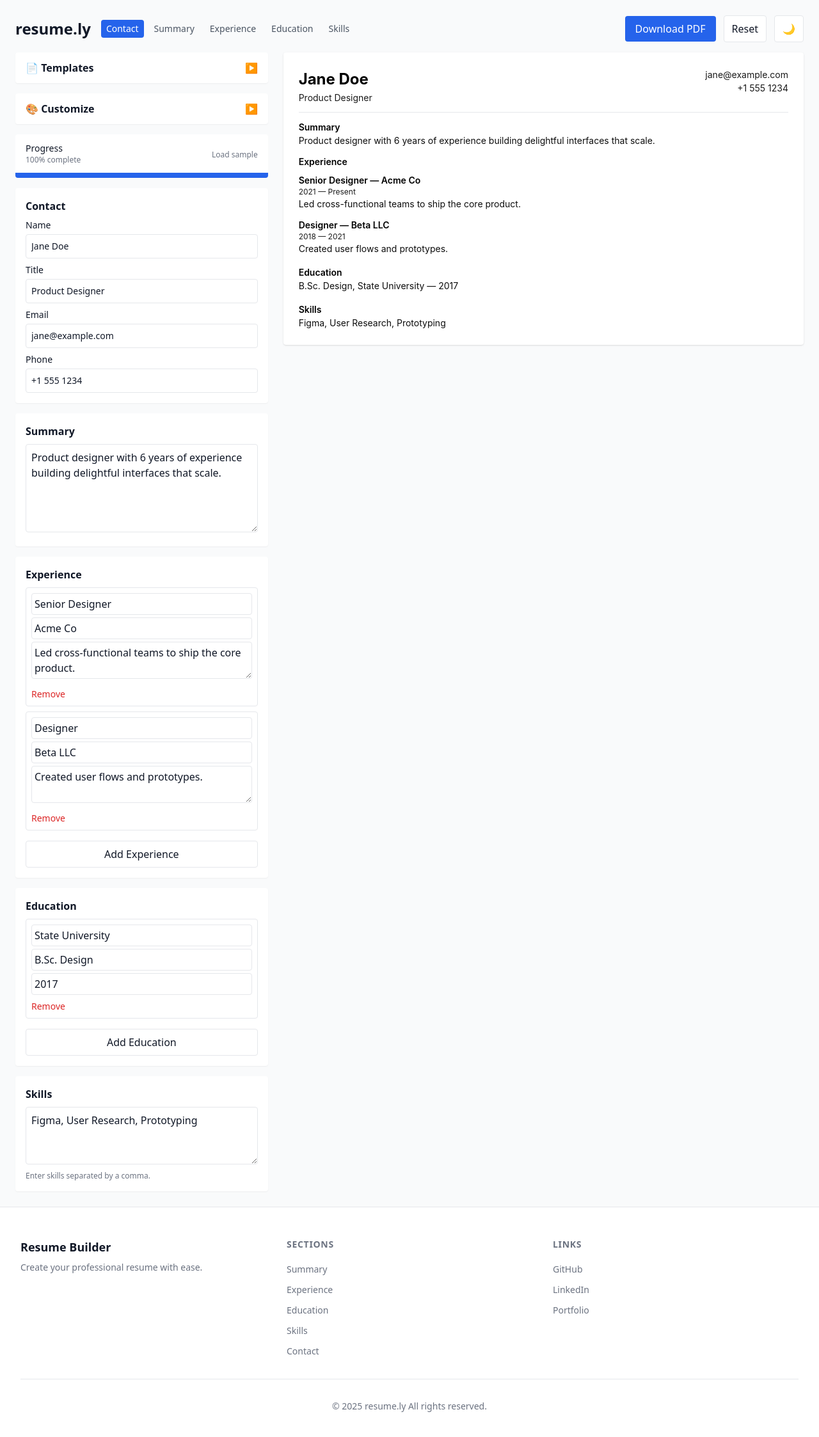
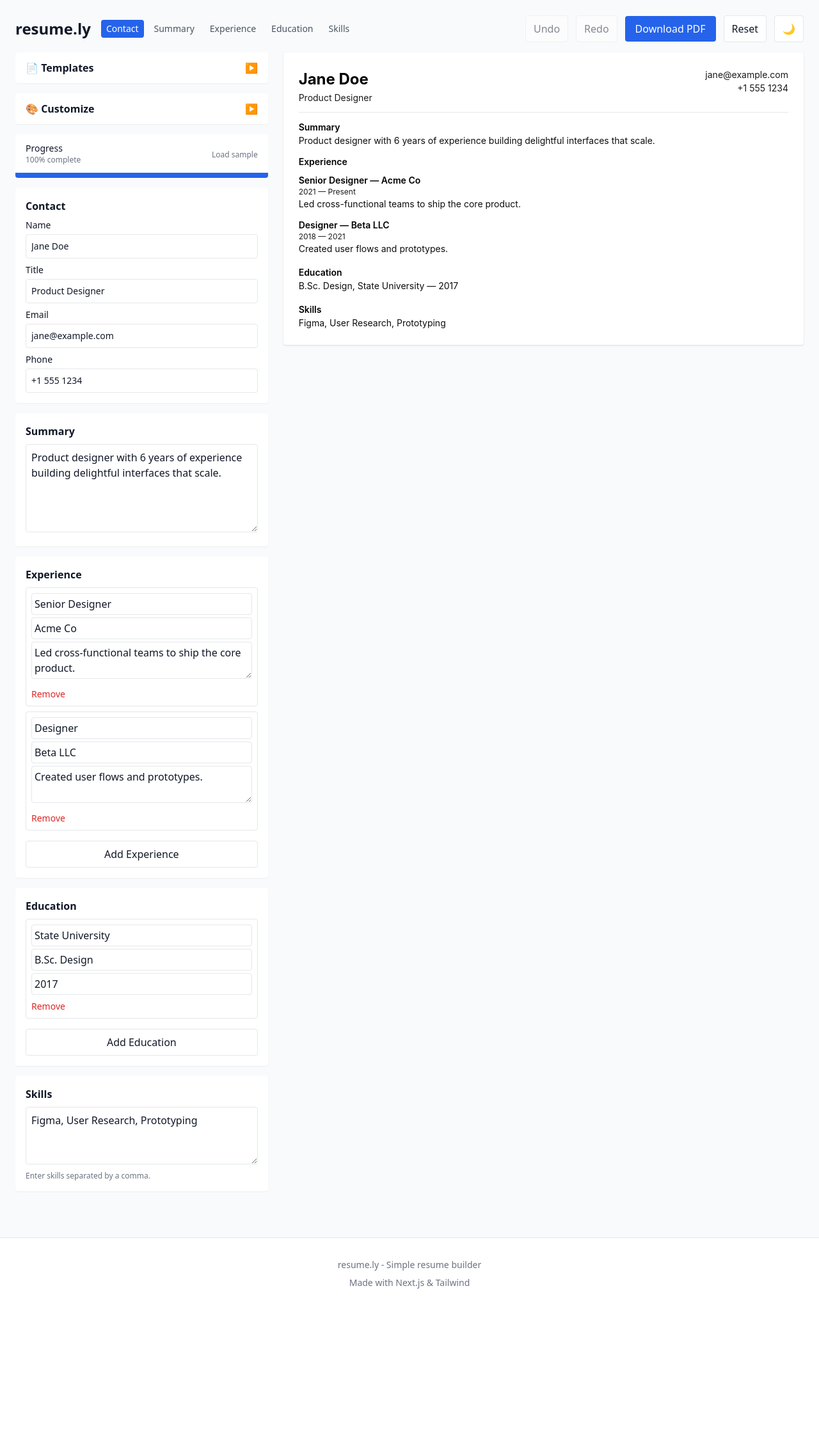
Before and after one commit to notproddd/resume.ly, a Next.js app: page / in a window 1280 px wide. Shown: the top 2246 px of the page at 64% size. After the commit the page ends 2047 px from the top, so only its background shows below. Built offline with nearby package versions, Linux system fonts and the light colour scheme.

Commit message:
Undo and redo

```diff
--- a/components/CustomizationPanel.js
+++ b/components/CustomizationPanel.js
@@ -2,7 +2,6 @@ import { useState } from 'react';
 
 export default function CustomizationPanel({ customization, onChange }) {
   const [isExpanded, setIsExpanded] = useState(false);
-
   const colorPresets = [
     { name: 'Classic Gray', value: '#1f2937' },
     { name: 'Blue', value: '#2563eb' },
@@ -50,7 +49,6 @@ export default function CustomizationPanel({ customization, onChange }) {
 
       {isExpanded && (
         <div className="p-4 border-t space-y-4">
-          {/* Font Size */}
           <div>
             <label className="block text-sm font-medium mb-2">Font Size</label>
             <div className="flex gap-2">
@@ -70,7 +68,6 @@ export default function CustomizationPanel({ customization, onChange }) {
             </div>
           </div>
 
-          {/* Color Presets */}
           <div>
             <label className="block text-sm font-medium mb-2">Primary Color</label>
             <div className="grid grid-cols-4 gap-2 mb-2">
@@ -89,7 +86,6 @@ export default function CustomizationPanel({ customization, onChange }) {
                 />
               ))}
             </div>
-            {/* Custom Color Picker */}
             <div className="flex items-center gap-2">
               <input
                 type="color"
@@ -108,7 +104,6 @@ export default function CustomizationPanel({ customization, onChange }) {
             </div>
           </div>
 
-          {/* Section Order */}
           <div>
             <label className="block text-sm font-medium mb-2">Section Order</label>
             <div className="space-y-2">
--- a/components/Footer.js
+++ b/components/Footer.js
@@ -1,72 +1,10 @@
 export default function Footer() {
-  const sections = [
-    { name: 'Summary', href: '#summary' },
-    { name: 'Experience', href: '#experience' },
-    { name: 'Education', href: '#education' },
-    { name: 'Skills', href: '#skills' },
-    { name: 'Contact', href: '#contact' },
-  ];
-
-  const socialLinks = [
-    { name: 'GitHub', href: '#' },
-    { name: 'LinkedIn', href: '#' },
-    { name: 'Portfolio', href: '#' },
-  ];
-
   return (
-    <footer className="bg-white dark:bg-slate-800 border-t border-gray-200 dark:border-slate-700">
-      <div className="max-w-7xl mx-auto py-12 px-4 sm:px-6 lg:px-8">
-        <div className="grid grid-cols-1 md:grid-cols-3 gap-8">
-
-          {/* Column 1: Brand/Intro */}
-          <div className="space-y-2">
-            <h3 className="text-lg font-semibold text-gray-900 dark:text-white">
-              Resume Builder
-            </h3>
-            <p className="text-sm text-gray-500 dark:text-slate-400">
-              Create your professional resume with ease.
-            </p>
-          </div>
-
-          {/* Column 2: Section Navigation */}
-          <div>
-            <h3 className="text-sm font-semibold text-gray-500 dark:text-slate-400 tracking-wider uppercase">
-              Sections
-            </h3>
-            <ul className="mt-4 space-y-2">
-              {sections.map((item) => (
-                <li key={item.name}>
-                  <a href={item.href} className="text-sm text-gray-500 hover:text-blue-600 dark:text-slate-400 dark:hover:text-blue-500 transition-colors">
-                    {item.name}
-                  </a>
-                </li>
-              ))}
-            </ul>
-          </div>
-
-          {/* Column 3: Social/External Links */}
-          <div>
-            <h3 className="text-sm font-semibold text-gray-500 dark:text-slate-400 tracking-wider uppercase">
-              Links
-            </h3>
-            <ul className="mt-4 space-y-2">
-              {socialLinks.map((item) => (
-                <li key={item.name}>
-                  <a href={item.href} target="_blank" rel="noopener noreferrer" className="text-sm text-gray-500 hover:text-blue-600 dark:text-slate-400 dark:hover:text-blue-500 transition-colors">
-                    {item.name}
-                  </a>
-                </li>
-              ))}
-            </ul>
-          </div>
-
-        </div>
-
-        {/* Bottom Copyright Section */}
-        <div className="mt-8 border-t border-gray-200 dark:border-slate-700 pt-8 text-center">
-          <p className="text-sm text-gray-500 dark:text-slate-400">
-            &copy; {new Date().getFullYear()}  resume.ly   All rights reserved.
-          </p>
+    <footer className="bg-white dark:bg-slate-800 border-t border-gray-200 dark:border-slate-700 mt-12">
+      <div className="max-w-7xl mx-auto py-8 px-4">
+        <div className="text-center text-sm text-gray-500 dark:text-slate-400">
+          <p>resume.ly - Simple resume builder</p>
+          <p className="mt-2">Made with Next.js & Tailwind</p>
         </div>
       </div>
     </footer>
--- /dev/null
+++ b/hooks/useResumeHistory.js
@@ -0,0 +1,77 @@
+import { useCallback, useEffect, useRef, useState } from "react";
+
+// Small, dependency-free undo/redo history hook tailored for the resume state.
+// API: const [present, set, {undo, redo, canUndo, canRedo, replace, reset}] = useResumeHistory(initial, limit)
+export default function useResumeHistory(initial, limit = 20) {
+  const [present, setPresent] = useState(initial);
+  const pastRef = useRef([]);
+  const futureRef = useRef([]);
+  const limitRef = useRef(limit);
+
+  useEffect(() => {
+    limitRef.current = limit;
+  }, [limit]);
+
+  // keep a ref of current present for undo/redo operations
+  const presentRef = useRef(present);
+  useEffect(() => {
+    presentRef.current = present;
+  }, [present]);
+
+  const set = useCallback((value) => {
+    setPresent((current) => {
+      const next = typeof value === "function" ? value(current) : value;
+
+      // push current to past
+      const past = pastRef.current.slice();
+      past.push(current);
+      // enforce cap
+      if (past.length > limitRef.current) {
+        past.splice(0, past.length - limitRef.current);
+      }
+      pastRef.current = past;
+
+      // any new set clears future
+      futureRef.current = [];
+
+      return next;
+    });
+  }, []);
+
+  const replace = useCallback((value) => {
+    // set without recording history
+    futureRef.current = [];
+    pastRef.current = [];
+    setPresent(value);
+  }, []);
+
+  const reset = useCallback((value) => {
+    // alias of replace (keeps semantics clear)
+    replace(value);
+  }, [replace]);
+
+  const undo = useCallback(() => {
+    const past = pastRef.current;
+    if (!past || past.length === 0) return false;
+    const previous = past[past.length - 1];
+    pastRef.current = past.slice(0, past.length - 1);
+    futureRef.current = [presentRef.current, ...futureRef.current];
+    setPresent(previous);
+    return true;
+  }, []);
+
+  const redo = useCallback(() => {
+    const future = futureRef.current;
+    if (!future || future.length === 0) return false;
+    const next = future[0];
+    futureRef.current = future.slice(1);
+    pastRef.current = [...pastRef.current, presentRef.current];
+    setPresent(next);
+    return true;
+  }, []);
+
+  const canUndo = () => (pastRef.current && pastRef.current.length > 0) || false;
+  const canRedo = () => (futureRef.current && futureRef.current.length > 0) || false;
+
+  return [present, set, { undo, redo, canUndo: canUndo(), canRedo: canRedo(), replace, reset }];
+}
--- a/lib/exportPdf.js
+++ b/lib/exportPdf.js
@@ -1,6 +1,4 @@
-// Delay importing browser-only libraries until runtime to avoid server-side
-// errors when Next.js does SSR. These packages access window/document at
-// module evaluation time, so import them inside the function.
+// Dynamic imports to avoid SSR issues with browser-only libs
 export async function exportElementToPdf(element, fileName = 'resume.pdf') {
   if (!element) throw new Error('No element provided')
 
--- a/pages/index.js
+++ b/pages/index.js
@@ -1,4 +1,5 @@
 import { useEffect, useRef, useState } from "react";
+import useResumeHistory from "../hooks/useResumeHistory";
 import ClassicTemplate from "../templates/ClassicTemplate";
 import ModernTemplate from "../templates/ModernTemplate";
 import MinimalTemplate from "../templates/MinimalTemplate";
@@ -46,9 +47,7 @@ const sample = {
 };
 
 export default function Editor() {
-  // Use safe defaults on initial render (avoid accessing window/localStorage
-  // during server-side rendering). Load persisted values on mount.
-  const [data, setData] = useState(sample);
+  const [data, setData, { undo, redo, canUndo, canRedo, replace }] = useResumeHistory(sample, 20);
   const [templateId, setTemplateId] = useState("classic");
   const [customization, setCustomization] = useState({
     fontSize: 'medium',
@@ -67,18 +66,42 @@ export default function Editor() {
   ];
   const [activeSection, setActiveSection] = useState("contact");
 
+  // Intentionally run only on mount — the setData reference comes from our history hook.
+  // eslint-disable-next-line react-hooks/exhaustive-deps
   useEffect(() => {
     const id = setTimeout(() => {
       try {
         localStorage.setItem("resume:data", JSON.stringify(data))
-      } catch (e) {
-        // ignore
-      }
+      } catch (e) {}
     }, 300)
     return () => clearTimeout(id)
   }, [data]);
 
-  // Load persisted state on mount (client only)
+  // Keyboard shortcuts for undo/redo (Cmd/Ctrl+Z, Shift+Cmd/Ctrl+Z)
+  useEffect(() => {
+    function onKey(e) {
+      const key = (e.key || '').toLowerCase();
+      const isMac = typeof navigator !== 'undefined' && /Mac/.test(navigator.platform);
+      const cmdOrCtrl = isMac ? e.metaKey : e.ctrlKey;
+      if (!cmdOrCtrl) return;
+
+      if (!e.shiftKey && key === 'z') {
+        e.preventDefault();
+        if (canUndo) undo();
+      }
+
+      if (e.shiftKey && key === 'z') {
+        e.preventDefault();
+        if (canRedo) redo();
+      }
+    }
+
+    window.addEventListener('keydown', onKey);
+    return () => window.removeEventListener('keydown', onKey);
+  }, [undo, redo, canUndo, canRedo]);
+
+  // Intentionally run only on mount — setData (from hook) intentionally omitted from deps.
+  // eslint-disable-next-line react-hooks/exhaustive-deps
   useEffect(() => {
     try {
       const saved = localStorage.getItem("resume:data");
@@ -100,14 +123,13 @@ export default function Editor() {
       if (savedDark !== null) setDark(savedDark === "true");
       else if (window.matchMedia) setDark(window.matchMedia('(prefers-color-scheme: dark)').matches);
     } catch (e) {}
-  }, [])
+  }, [setData])
 
   useEffect(() => {
     try {
       localStorage.setItem("resume:dark", dark ? "true" : "false");
     } catch (e) {}
 
-    // Ensure class toggle happens in the browser
     if (typeof document !== 'undefined') {
       document.documentElement.classList.toggle("dark", !!dark);
     }
@@ -129,7 +151,6 @@ export default function Editor() {
 
   function validateEmail(value) {
     if (!value) return "Email is required";
-    // simple email regex
     const re = /^\S+@\S+\.\S+$/;
     return re.test(value) ? "" : "Enter a valid email address";
   }
@@ -168,7 +189,6 @@ export default function Editor() {
     }
   }
 
-  // --- Experience Handlers ---
   function addExperience() {
     setData((d) => ({
       ...d,
@@ -186,7 +206,6 @@ export default function Editor() {
     }));
   }
 
-  // --- Education Handlers ---
   function addEducation() {
     setData((d) => ({
       ...d,
@@ -209,7 +228,6 @@ export default function Editor() {
     });
   }
 
-  // --- Skills Handler ---
   function handleSkillsChange(e) {
     const skillsArray = e.target.value
       .split(",")
@@ -239,6 +257,24 @@ export default function Editor() {
 
           <div className="flex items-center gap-3">
             <button
+              onClick={() => { if (canUndo) undo(); }}
+              disabled={!canUndo}
+              className="px-3 py-2 border rounded bg-white dark:bg-slate-800 disabled:opacity-50"
+              title="Undo (Cmd/Ctrl+Z)"
+            >
+              Undo
+            </button>
+
+            <button
+              onClick={() => { if (canRedo) redo(); }}
+              disabled={!canRedo}
+              className="px-3 py-2 border rounded bg-white dark:bg-slate-800 disabled:opacity-50"
+              title="Redo (Shift+Cmd/Ctrl+Z)"
+            >
+              Redo
+            </button>
+
+            <button
               onClick={() =>
                 exportElementToPdf(
                   previewRef.current,
@@ -252,13 +288,13 @@ export default function Editor() {
 
             <button
               onClick={() => {
-                // Clear persisted data and template selection, then reset to sample
                 try {
                   localStorage.removeItem("resume:data");
                   localStorage.removeItem("resume:templateId");
                   localStorage.removeItem("resume:customization");
                 } catch (e) {}
-                setData(sample);
+                // replace without adding to history
+                replace(sample);
                 setCustomization({ fontSize: 'medium', primaryColor: '#1f2937', sectionOrder: [] });
                 setTemplateId('classic');
               }}
@@ -301,7 +337,7 @@ export default function Editor() {
                   <p className="text-xs text-gray-500 dark:text-slate-300">{computeProgress()}% complete</p>
                 </div>
                 <div>
-                  <button onClick={() => { setData(sample); setErrors({contact:{}}); }} className="text-xs text-gray-500">Load sample</button>
+                  <button onClick={() => { replace(sample); setErrors({contact:{}}); }} className="text-xs text-gray-500">Load sample</button>
                 </div>
               </div>
               <div className="h-2 bg-gray-200 dark:bg-slate-700">
--- a/templates/ClassicTemplate.js
+++ b/templates/ClassicTemplate.js
@@ -1,6 +1,5 @@
 export default function ClassicTemplate({ data, customization = {} }) {
   const { fontSize = 'medium', primaryColor = '#1f2937', sectionOrder = [] } = customization;
-
   const fontSizes = {
     small: { base: '0.75rem', heading: '1.25rem', subheading: '0.75rem' },
     medium: { base: '0.875rem', heading: '1.5rem', subheading: '0.875rem' },
--- a/templates/CreativeTemplate.js
+++ b/templates/CreativeTemplate.js
@@ -9,6 +9,11 @@ export default function CreativeTemplate({ data, customization = {} }) {
 
   const sizes = fontSizes[fontSize];
 
+  // quick util to get lighter bg colors
+  const getLightBg = (color) => {
+    return color + '15'; // works with 6-digit hex
+  };
+
   const sections = {
     summary: (
       <div className="mb-6" key="summary">
@@ -17,14 +22,14 @@ export default function CreativeTemplate({ data, customization = {} }) {
           style={{ fontSize: sizes.subheading, borderBottom: `3px solid ${primaryColor}` }}
         >
             <span style={{ color: primaryColor }}>●</span>
-            <span className="text-black dark:text-white">About Me</span>
+            <span>About Me</span>
         </div>
         <div
           className="p-4 rounded-lg"
           style={{
             fontSize: sizes.base,
             lineHeight: '1.7',
-            backgroundColor: `${primaryColor}15`,
+            backgroundColor: getLightBg(primaryColor),
             borderLeft: `4px solid ${primaryColor}`
           }}
         >
@@ -39,14 +44,14 @@ export default function CreativeTemplate({ data, customization = {} }) {
           style={{ fontSize: sizes.subheading, borderBottom: `3px solid ${primaryColor}` }}
         >
             <span style={{ color: primaryColor }}>●</span>
-            <span className="text-black dark:text-white">Experience</span>
+            <span>Experience</span>
         </div>
         <div className="space-y-4">
           {(data.experience || []).map((e, i) => (
             <div
               key={i}
               className="pl-4 relative"
-              style={{ borderLeft: `2px solid ${primaryColor}30` }}
+              style={{ borderLeft: `2px solid ${primaryColor}40` }}
             >
               <div
                 className="absolute left-0 w-2 h-2 rounded-full -translate-x-1/2"
@@ -70,7 +75,7 @@ export default function CreativeTemplate({ data, customization = {} }) {
           style={{ fontSize: sizes.subheading, borderBottom: `3px solid ${primaryColor}` }}
         >
             <span style={{ color: primaryColor }}>●</span>
-            <span className="text-black dark:text-white">Education</span>
+            <span>Education</span>
         </div>
         <div className="space-y-3">
           {(data.education || []).map((ed, i) => (
@@ -79,7 +84,7 @@ export default function CreativeTemplate({ data, customization = {} }) {
               className="p-3 rounded-lg"
               style={{
                 fontSize: sizes.base,
-                backgroundColor: `${primaryColor}08`,
+                backgroundColor: getLightBg(primaryColor),
                 borderLeft: `3px solid ${primaryColor}`
               }}
             >
@@ -98,7 +103,7 @@ export default function CreativeTemplate({ data, customization = {} }) {
           style={{ fontSize: sizes.subheading, borderBottom: `3px solid ${primaryColor}` }}
         >
             <span style={{ color: primaryColor }}>●</span>
-            <span className="text-black dark:text-white">Skills</span>
+            <span>Skills</span>
         </div>
         <div className="flex flex-wrap gap-2">
           {(data.skills || []).map((skill, i) => (
@@ -107,7 +112,7 @@ export default function CreativeTemplate({ data, customization = {} }) {
               className="px-3 py-1 rounded-full font-medium"
               style={{
                 fontSize: sizes.base,
-                backgroundColor: `${primaryColor}20`,
+                backgroundColor: primaryColor + '30',
                 color: primaryColor
               }}
             >
@@ -124,16 +129,16 @@ export default function CreativeTemplate({ data, customization = {} }) {
     : Object.values(sections);
 
   return (
-    <div style={{ fontFamily: 'Inter, system-ui, -apple-system', color: '#fff' }}>
+    <div className="text-black dark:text-white" style={{ fontFamily: 'Inter, system-ui, -apple-system' }}>
       <div
         className="mb-6 p-6 rounded-lg"
         style={{
-          background: `linear-gradient(135deg, ${primaryColor}20 0%, ${primaryColor}05 100%)`
+          background: `linear-gradient(135deg, ${primaryColor}20 0%, ${getLightBg(primaryColor)} 100%)`
         }}
       >
         <div
           className="font-bold mb-1"
-          style={{ fontSize: sizes.heading, color: '#000' }}
+          style={{ fontSize: sizes.heading }}
         >
           {data.contact?.name}
         </div>
--- a/templates/ModernTemplate.js
+++ b/templates/ModernTemplate.js
@@ -8,19 +8,8 @@ export default function ModernTemplate({ data, customization = {} }) {
   };
 
   const sizes = fontSizes[fontSize];
-
-  // Convert hex to RGB for alpha blending
-  const hexToRgb = (hex) => {
-    const result = /^#?([a-f\d]{2})([a-f\d]{2})([a-f\d]{2})$/i.exec(hex);
-    return result ? {
-      r: parseInt(result[1], 16),
-      g: parseInt(result[2], 16),
-      b: parseInt(result[3], 16)
-    } : { r: 37, g: 99, b: 235 };
-  };
-
-  const rgb = hexToRgb(primaryColor);
-  const bgColor = `rgba(${rgb.r}, ${rgb.g}, ${rgb.b}, 0.08)`;
+  // just append opacity to hex for bg
+  const bgColor = primaryColor + '14';
 
   const sections = {
     summary: (
```
Also changed, not shown: components/TemplateSelector.js (+3 -4 lines), 1 other file (tests, documents, lock files or other folders).
